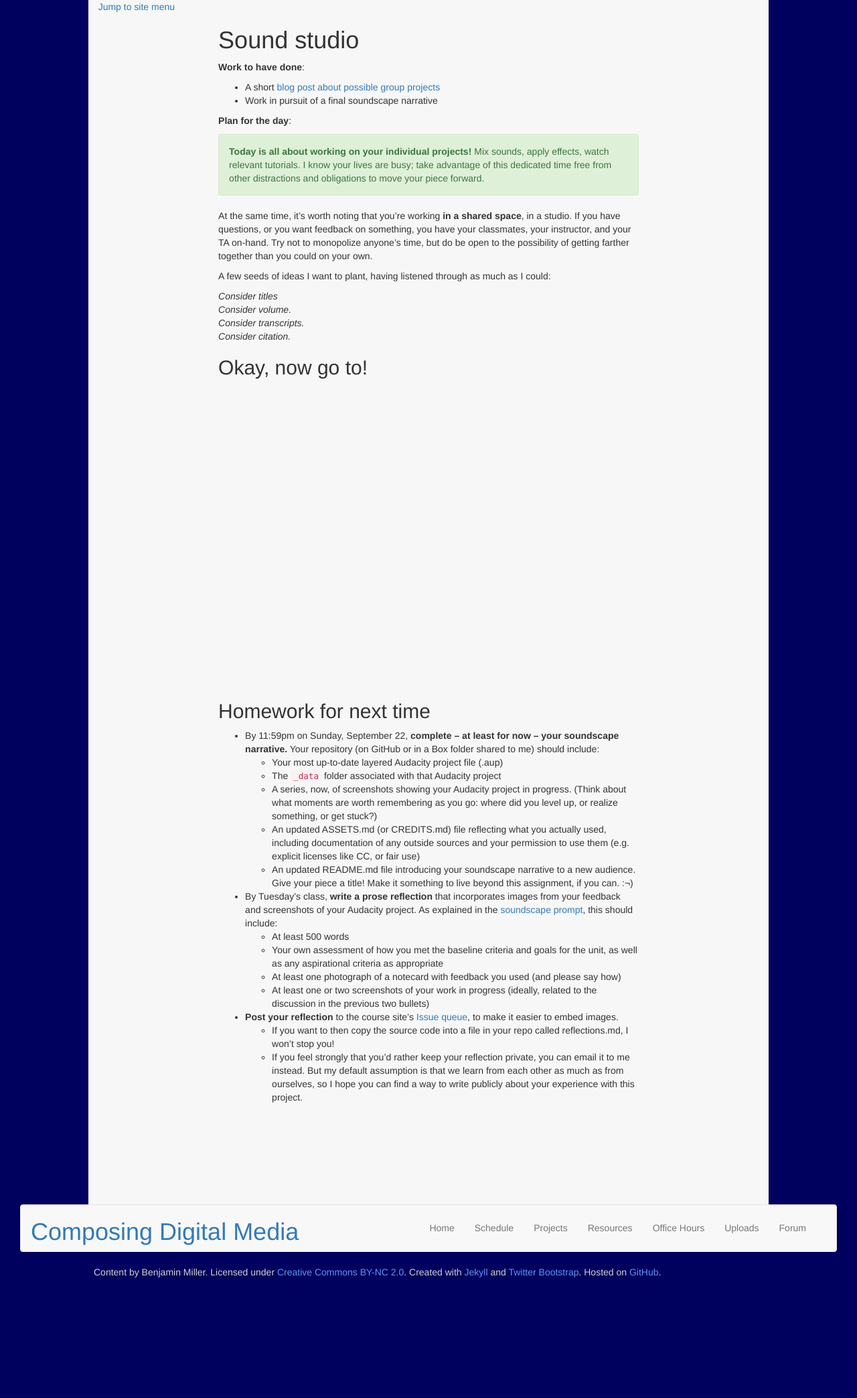
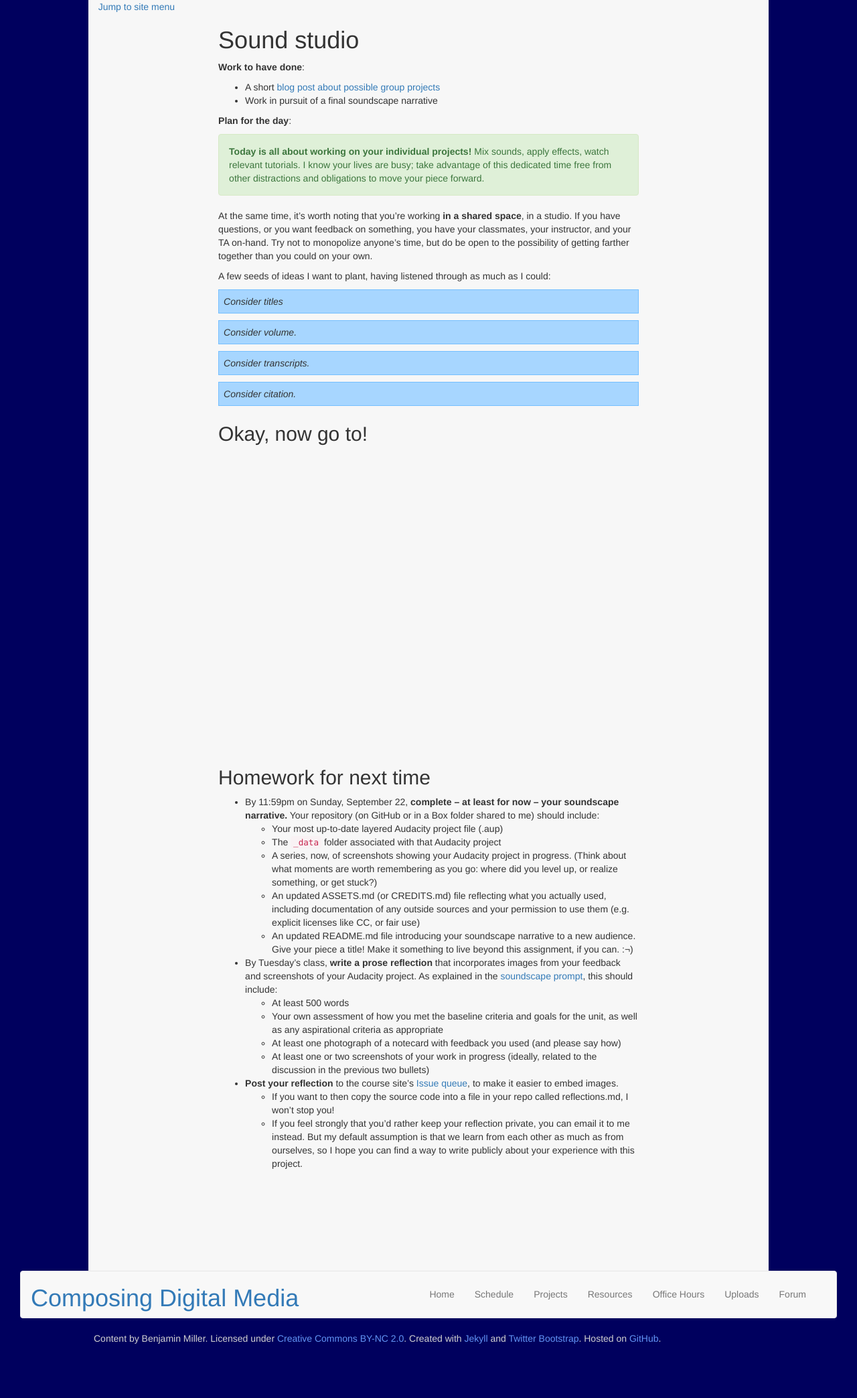
Before and after one commit to benmiller314/cdm2019fall, a Jekyll site: the page built from plans/lesson-08.md, in a window 1280 px wide. Shown: the whole page at 67% size. Built offline with Jekyll 4.4.1, drawn with Linux system fonts in a browser that asks for light colours; our own code applies the rules of GitHub Pages for plain Markdown files; before the commit the page ends 1988 px from its top, so only the background shows below that.

Commit message:
Make <detail> accordion-style elements prettier

```diff
--- a/assets/css/screen.css
+++ b/assets/css/screen.css
@@ -145,3 +145,16 @@ details[open] {
 	justify-content: space-between;
 	align-items: flex-start;
 }
+
+/* Make <detail> accordion-style elements prettier */
+details summary {
+    width: 100%;
+    background-color: #a7d6ff;
+    border: 1px solid #75bfff;
+    margin: 5px 0;
+    padding: 0.5em;
+}
+
+details[open] {
+    margin-bottom: 2em;
+}
```
